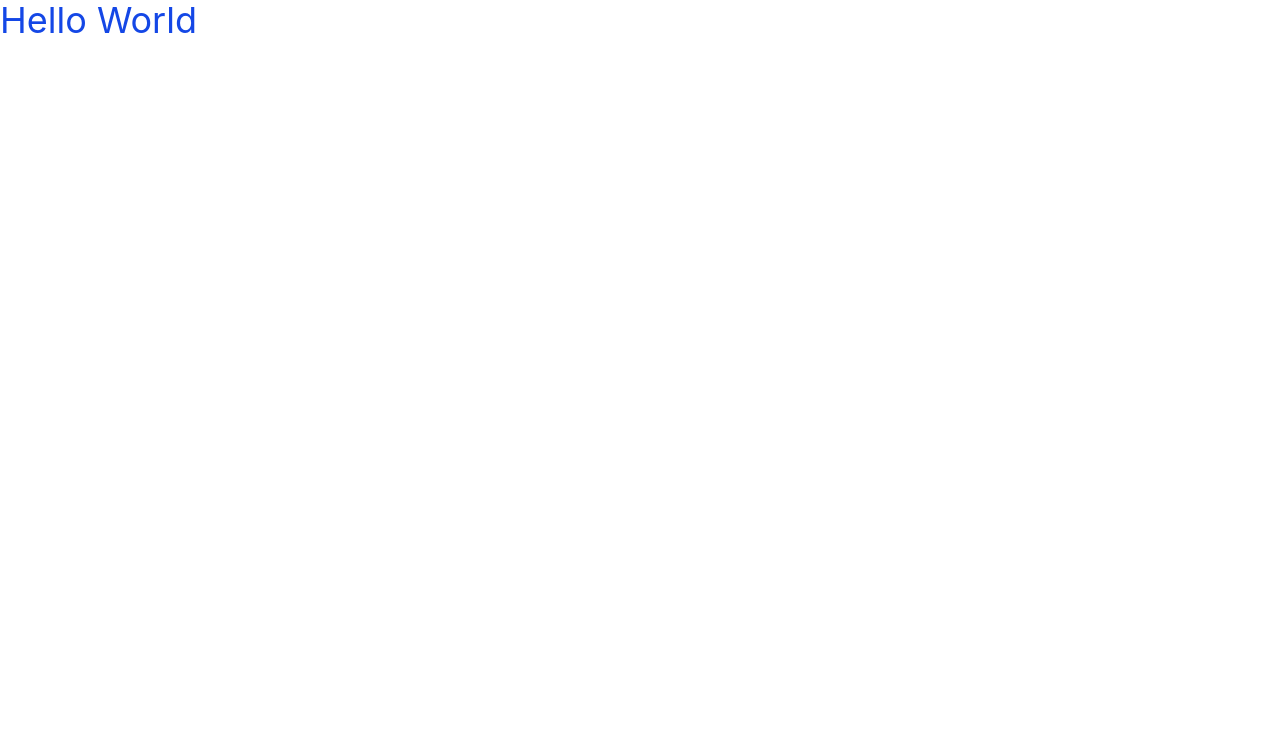
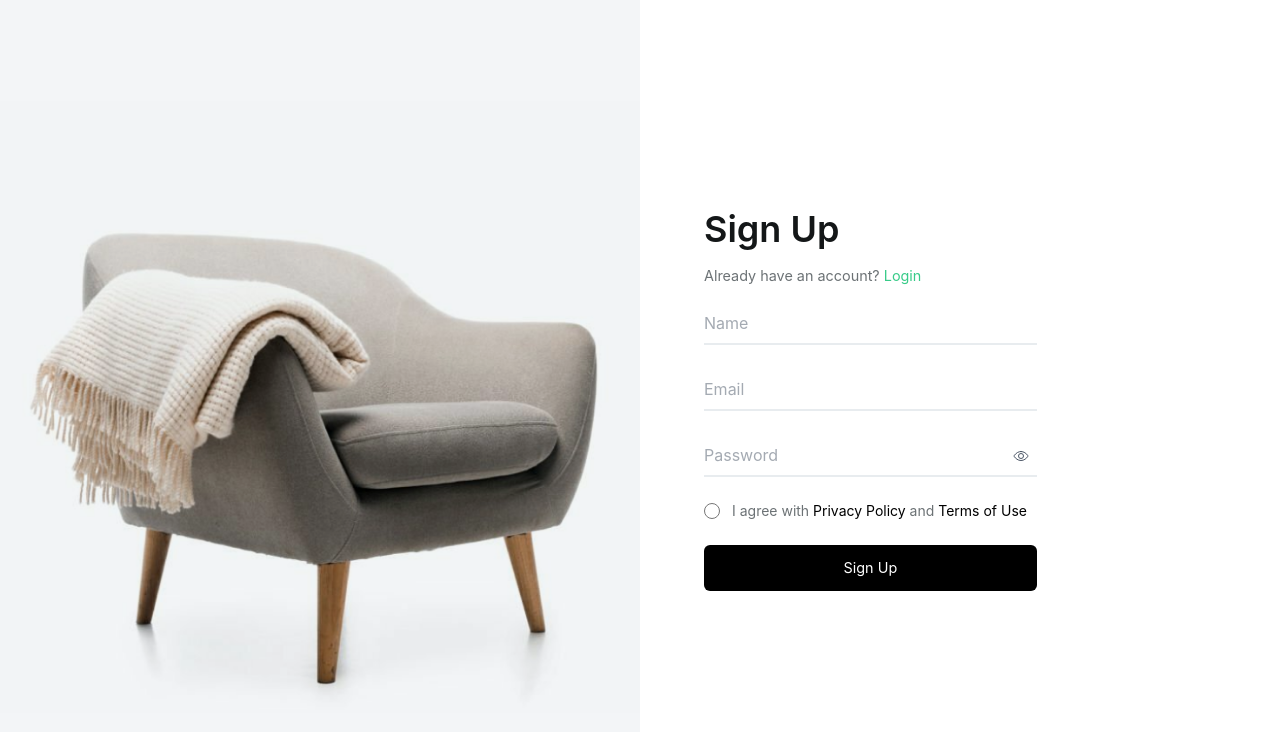
Before and after one commit to DakshChawla12/Decora, a React (Create React App) app in the folder views/: page /signup in a window 1280 px wide. Shown: the top 732 px of the page. Built offline with nearby package versions, Linux system fonts and the light colour scheme.

Commit message:
created login and signup page

```diff
--- a/views/package.json
+++ b/views/package.json
@@ -9,6 +9,8 @@
     "@testing-library/user-event": "^13.5.0",
     "react": "^19.1.0",
     "react-dom": "^19.1.0",
+    "react-icons": "^5.5.0",
+    "react-router-dom": "^7.5.0",
     "react-scripts": "5.0.1",
     "web-vitals": "^2.1.4"
   },
--- a/views/src/App.js
+++ b/views/src/App.js
@@ -1,10 +1,15 @@
-import logo from './logo.svg';
-import './App.css';
+import { Routes, Route, Navigate } from 'react-router-dom';
+import LoginPage from './pages/LoginPage';
+import SignupPage from './pages/SignupPage';
 
 const App = () => {
-  return <div className='text-blue-700 text-4xl'>
-    Hello World
-  </div>
-}
+  return (
+    <Routes>
+      <Route path="/" element={<Navigate to="/login" />} />
+      <Route path="/signup" element={<SignupPage />} />
+      <Route path="/login" element={<LoginPage />} />
+    </Routes>
+  );
+};
 
 export default App;
--- /dev/null
+++ b/views/src/components/Login.jsx
@@ -0,0 +1,73 @@
+import React, { useState } from 'react';
+import leftImg from '../assets/Left.png';
+import { IoEyeOutline } from "react-icons/io5";
+import { Link } from 'react-router-dom';
+
+const Login = () => {
+    const [view, setView] = useState(false);
+
+    const toggleView = () => {
+        setView(!view);
+    };
+
+    return (
+        <div className="flex flex-col sm:flex-row h-screen w-full bg-gray-50">
+            {/* Left Image */}
+            <div className="h-[50vh] sm:h-full w-full sm:w-[50%]">
+                <img
+                    src={leftImg}
+                    alt="Left"
+                    className="w-full h-full object-cover"
+                />
+            </div>
+
+            {/* Right Side - Login Form */}
+            <div className="h-[50vh] sm:h-full w-full sm:w-[50%] bg-white flex flex-col justify-center px-6 sm:px-[4rem]">
+                <div className="w-full sm:w-[65%] flex flex-col gap-4 sm:gap-[1rem] justify-center">
+                    <h1 className="text-[#141718] text-4xl font-semibold">Login</h1>
+
+                    <p className="text-[#6C7275] text-[0.9rem]">
+                        Don't have an account yet?{' '}
+                        <Link to={'/signup'} className="text-[#38CB89] cursor-pointer">
+                            Sign up
+                        </Link>
+                    </p>
+
+                    <form className="flex flex-col gap-[1.5rem]">
+                        {/* Email Field */}
+                        <input
+                            type="text"
+                            className="w-full border-b-2 border-b-[#E8ECEF] outline-none text-gray-600 py-2"
+                            placeholder="Email"
+                        />
+
+                        {/* Password Field with Icon */}
+                        <div className="relative w-full">
+                            <input
+                                type={view ? "text" : "password"}
+                                className="w-full border-b-2 border-b-[#E8ECEF] outline-none text-gray-600 py-2 pr-10"
+                                placeholder="Password"
+                            />
+                            <IoEyeOutline
+                                className="absolute right-2 top-1/2 transform -translate-y-1/2 text-gray-600 cursor-pointer"
+                                onClick={toggleView}
+                            />
+                        </div>
+
+                        {/* Login Button */}
+                        <button className="w-full bg-black text-white text-[0.9rem] py-3 rounded-md hover:bg-gray-800 transition">
+                            Login
+                        </button>
+
+                        {/* Forgot Password */}
+                        <span className="text-[#141718] text-[0.9rem] font-semibold cursor-pointer hover:underline">
+                            Forgot Password?
+                        </span>
+                    </form>
+                </div>
+            </div>
+        </div>
+    );
+};
+
+export default Login;
--- /dev/null
+++ b/views/src/components/Signup.jsx
@@ -0,0 +1,84 @@
+import React, { useState } from 'react';
+import leftImg from '../assets/Left.png';
+import { IoEyeOutline } from "react-icons/io5";
+import { Link } from 'react-router-dom';
+
+const Signup = () => {
+    const [view, setView] = useState(false);
+
+    const toggleView = () => {
+        setView(!view);
+    };
+
+    return (
+        <div className="flex flex-col sm:flex-row h-screen w-full bg-gray-50">
+            {/* Left Image */}
+            <div className="h-[50vh] sm:h-full w-full sm:w-[50%]">
+                <img
+                    src={leftImg}
+                    alt="Left"
+                    className="w-full h-full object-cover"
+                />
+            </div>
+
+            {/* Right Side - Signup Form */}
+            <div className="h-[50vh] sm:h-full w-full sm:w-[50%] bg-white flex flex-col justify-center px-6 sm:px-[4rem]">
+                <div className="w-full sm:w-[65%] flex flex-col gap-4 sm:gap-[1rem] justify-center">
+                    <h1 className="text-[#141718] text-4xl font-semibold">Sign Up</h1>
+
+                    <p className="text-[#6C7275] text-[0.9rem]">
+                        Already have an account?{' '}
+                        <Link to={'/login'} className="text-[#38CB89] cursor-pointer">
+                            Login
+                        </Link>
+                    </p>
+
+                    <form className="flex flex-col gap-[1.5rem]">
+                        {/* Name Field */}
+                        <input
+                            type="text"
+                            className="w-full border-b-2 border-b-[#E8ECEF] outline-none text-gray-600 py-2"
+                            placeholder="Name"
+                        />
+
+                        {/* Email Field */}
+                        <input
+                            type="email"
+                            className="w-full border-b-2 border-b-[#E8ECEF] outline-none text-gray-600 py-2"
+                            placeholder="Email"
+                        />
+
+                        {/* Password Field with Icon */}
+                        <div className="relative w-full">
+                            <input
+                                type={view ? "text" : "password"}
+                                className="w-full border-b-2 border-b-[#E8ECEF] outline-none text-gray-600 py-2 pr-10"
+                                placeholder="Password"
+                            />
+                            <IoEyeOutline
+                                className="absolute right-2 top-1/2 transform -translate-y-1/2 text-gray-600 cursor-pointer"
+                                onClick={toggleView}
+                            />
+                        </div>
+
+                        {/* Terms and Conditions */}
+                        <div className="flex gap-3 items-center text-sm">
+                            <input type="radio" className="h-[1rem] w-[1rem]" />
+                            <p className="text-[#6C7275]">
+                                I agree with <span className="text-black">Privacy Policy</span> and{' '}
+                                <span className="text-black">Terms of Use</span>
+                            </p>
+                        </div>
+
+                        {/* Submit Button */}
+                        <button className="w-full bg-black text-white text-[0.9rem] py-3 rounded-md hover:bg-gray-800 transition">
+                            Sign Up
+                        </button>
+                    </form>
+                </div>
+            </div>
+        </div>
+    );
+};
+
+export default Signup;
--- a/views/src/index.js
+++ b/views/src/index.js
@@ -3,11 +3,14 @@ import ReactDOM from 'react-dom/client';
 import './index.css';
 import App from './App';
 import reportWebVitals from './reportWebVitals';
+import { BrowserRouter } from 'react-router-dom';
 
 const root = ReactDOM.createRoot(document.getElementById('root'));
 root.render(
   <React.StrictMode>
-    <App />
+    <BrowserRouter>
+      <App />
+    </BrowserRouter>
   </React.StrictMode>
 );
 
--- /dev/null
+++ b/views/src/pages/LoginPage.jsx
@@ -0,0 +1,12 @@
+import React from 'react';
+import Login from '../components/Login';
+
+const LoginPage = () => {
+    return (
+        <div className='h-[100%] w-[100%]'>
+            <Login />
+        </div>
+    )
+}
+
+export default LoginPage
--- /dev/null
+++ b/views/src/pages/SignupPage.jsx
@@ -0,0 +1,12 @@
+import React from 'react';
+import Signup from '../components/Signup';
+
+const SignupPage = () => {
+    return (
+        <div className='h-[100%] w-[100%]'>
+            <Signup />
+        </div>
+    )
+}
+
+export default SignupPage
```
Also changed, not shown: views/src/assets/Left.png (added), 1 other file (tests, documents, lock files or other folders).
